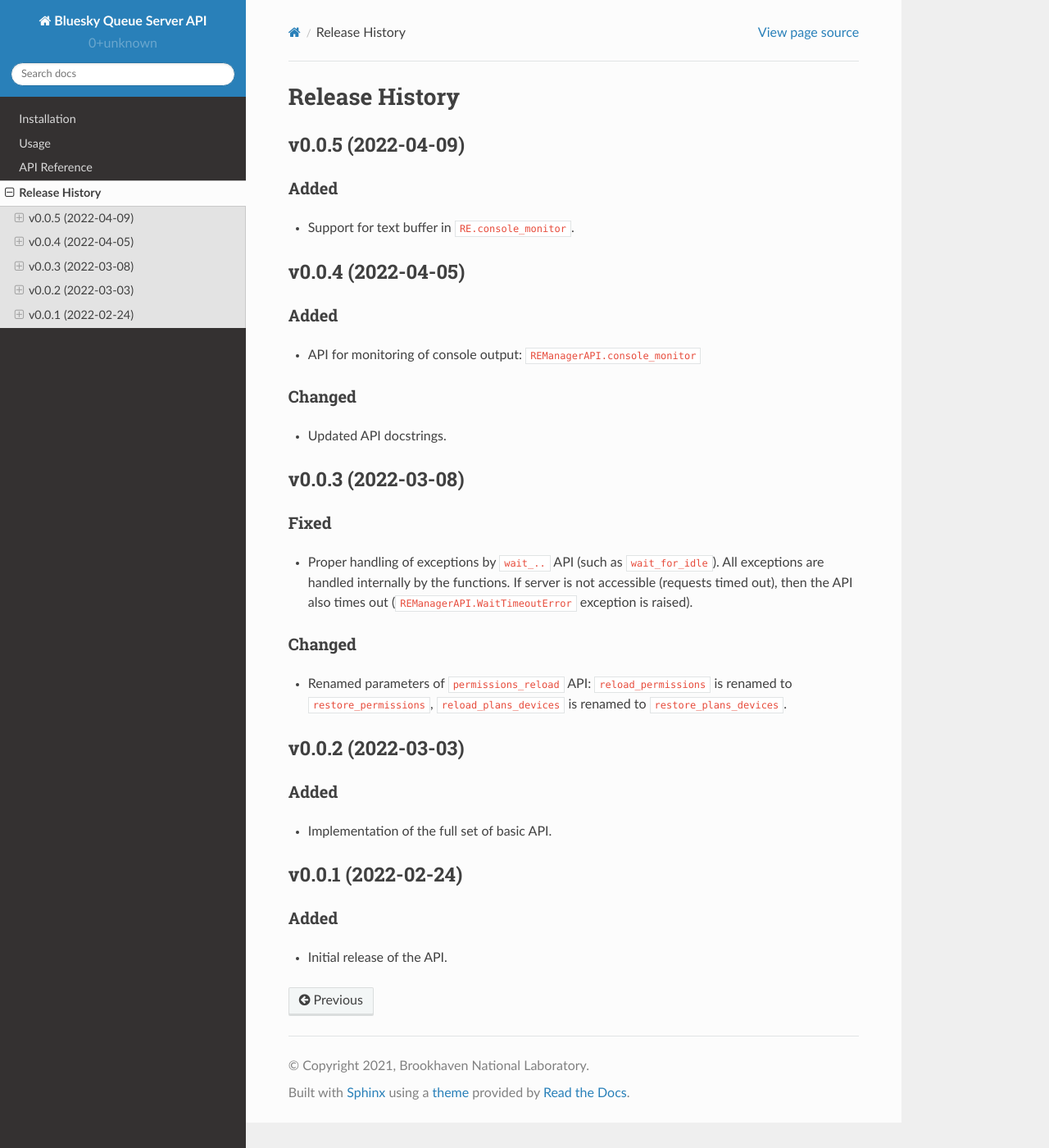
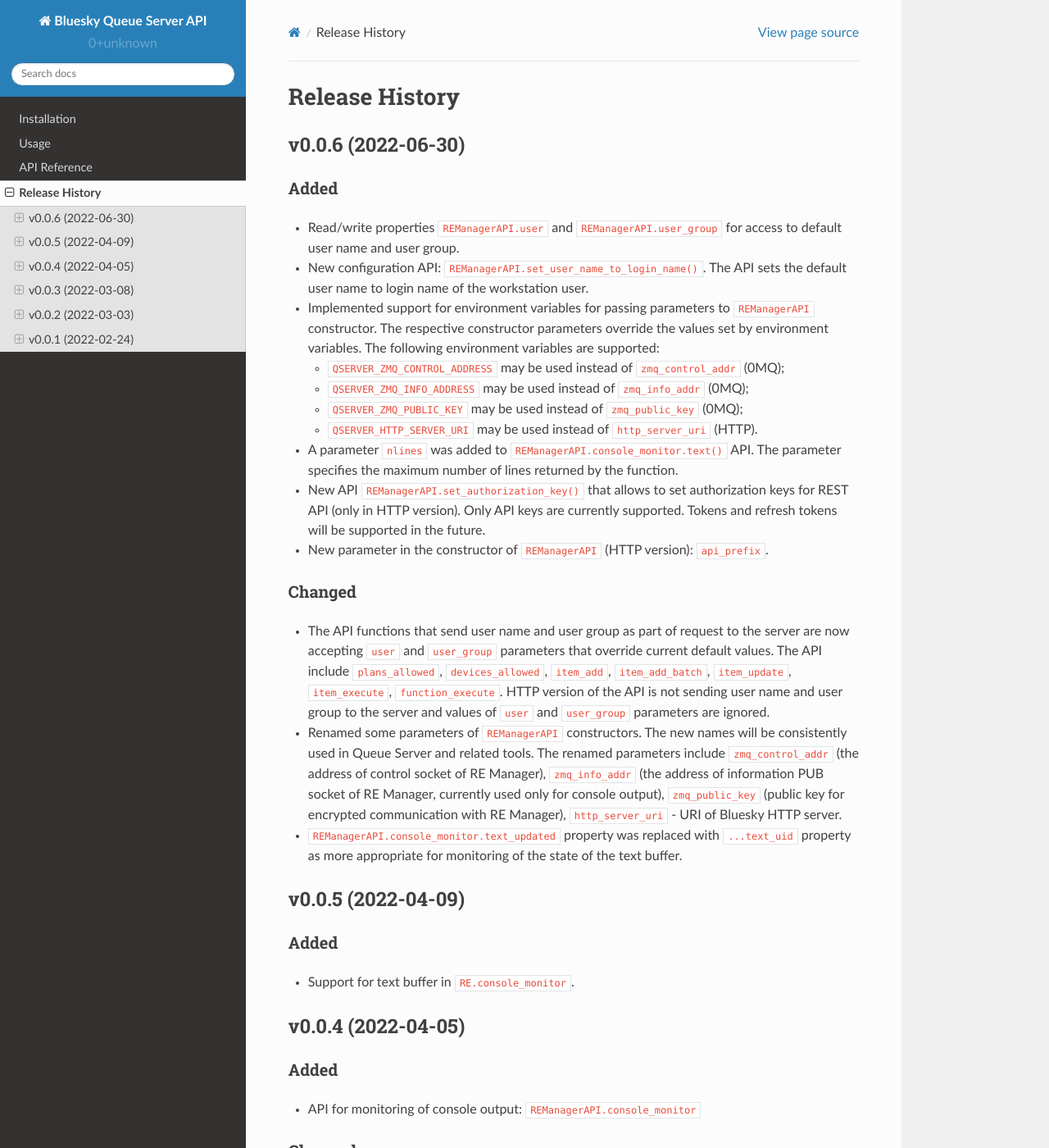
Before and after one commit to bluesky/bluesky-queueserver-api, a Sphinx documentation site: the page built from docs/source/release-history.rst, in a window 1280 px wide and 1400 px high. Shown: the whole window at 82% size. Built offline with Sphinx 7.4.7 and the Read the Docs theme 2.0.0, drawn with Linux system fonts in a browser that asks for light colours.

Commit message:
Release notes: v0.0.6

```diff
--- a/docs/source/release-history.rst
+++ b/docs/source/release-history.rst
@@ -1,6 +1,54 @@
 ===============
 Release History
 ===============
+
+v0.0.6 (2022-06-30)
+===================
+
+Added
+-----
+
+- Read/write properties ``REManagerAPI.user`` and ``REManagerAPI.user_group`` for access to default user name
+  and user group.
+
+- New configuration API: ``REManagerAPI.set_user_name_to_login_name()``. The API sets the default user name to
+  login name of the workstation user.
+
+- Implemented support for environment variables for passing parameters to ``REManagerAPI`` constructor.
+  The respective constructor parameters override the values set by environment variables. The following
+  environment variables are supported:
+
+  - ``QSERVER_ZMQ_CONTROL_ADDRESS`` may be used instead of ``zmq_control_addr`` (0MQ);
+  - ``QSERVER_ZMQ_INFO_ADDRESS`` may be used instead of ``zmq_info_addr`` (0MQ);
+  - ``QSERVER_ZMQ_PUBLIC_KEY`` may be used instead of ``zmq_public_key`` (0MQ);
+  - ``QSERVER_HTTP_SERVER_URI`` may be used instead of ``http_server_uri`` (HTTP).
+
+- A parameter ``nlines`` was added to ``REManagerAPI.console_monitor.text()`` API.
+  The parameter specifies the maximum number of lines returned by the function.
+
+- New API ``REManagerAPI.set_authorization_key()`` that allows to set authorization keys for REST API
+  (only in HTTP version). Only API keys are currently supported. Tokens and refresh tokens will be supported in the future.
+
+- New parameter in the constructor of ``REManagerAPI`` (HTTP version): ``api_prefix``.
+
+
+Changed
+-------
+
+- The API functions that send user name and user group as part of request to the server are now accepting ``user``
+  and ``user_group`` parameters that override current default values. The API include ``plans_allowed``,
+  ``devices_allowed``, ``item_add``, ``item_add_batch``, ``item_update``, ``item_execute``, ``function_execute``.
+  HTTP version of the API is not sending user name and user group to the server and values of
+  ``user`` and ``user_group`` parameters are ignored.
+
+- Renamed some parameters of ``REManagerAPI`` constructors. The new names will be consistently used in Queue Server
+  and related tools. The renamed parameters include ``zmq_control_addr`` (the address of control socket of RE Manager),
+  ``zmq_info_addr`` (the address of information PUB socket of RE Manager, currently used only for console output),
+  ``zmq_public_key`` (public key for encrypted communication with RE Manager), ``http_server_uri`` - URI of Bluesky HTTP server.
+
+- ``REManagerAPI.console_monitor.text_updated`` property was replaced with ``...text_uid`` property as more appropriate
+  for monitoring of the state of the text buffer.
+
 
 v0.0.5 (2022-04-09)
 ===================
```
